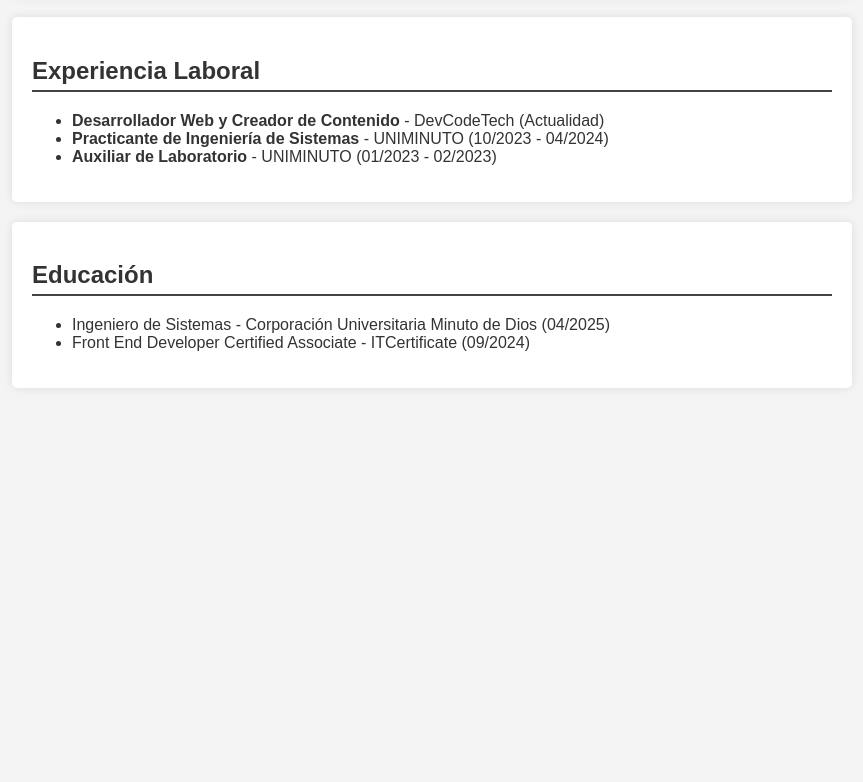
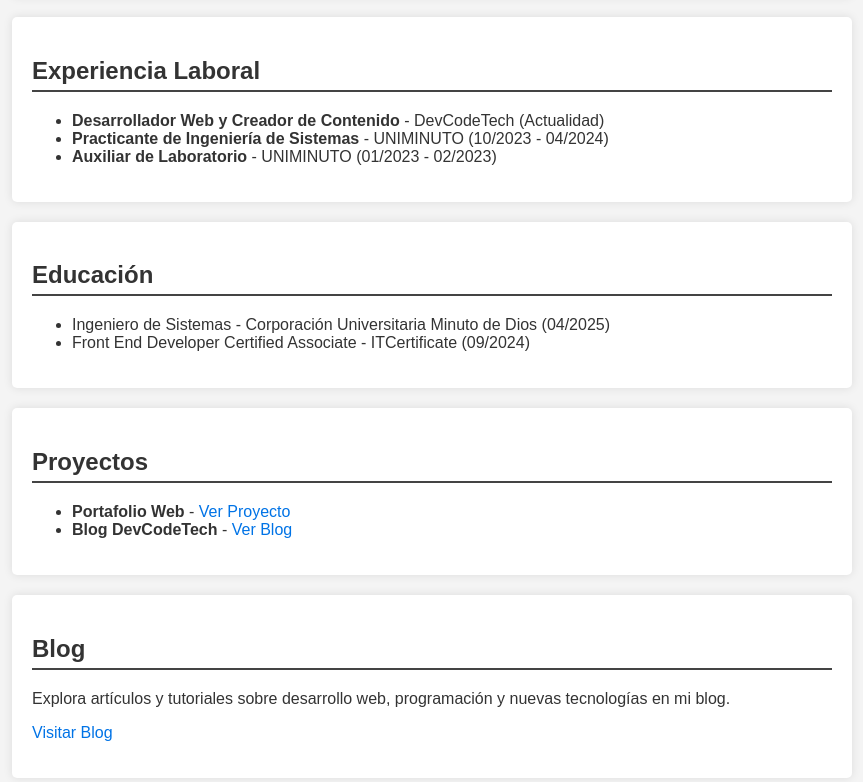
Before and after one commit to camilo-cucariano/DevCodeTech, a plain HTML site: page index.html in a window 1280 px wide. Shown: the part 428-1210 px from the top of the page, without its empty margins (208-1071 px from the left). Before the commit the page ends 836 px from the top, so only its background shows below. Drawn offline with Linux system fonts and the light colour scheme.

Commit message:
Subiendo el portafolio

```diff
--- a/index.html
+++ b/index.html
@@ -40,6 +40,20 @@
         </ul>
     </section>
 
+    <section>
+        <h2>Proyectos</h2>
+        <ul>
+            <li><strong>Portafolio Web</strong> - <a href="https://camilo-cucariano.github.io/portafolio" target="_blank">Ver Proyecto</a></li>
+            <li><strong>Blog DevCodeTech</strong> - <a href="https://camilo-cucariano.github.io/DevCodeTech/blog.html" target="_blank">Ver Blog</a></li>
+        </ul>
+    </section>
+
+    <section>
+        <h2>Blog</h2>
+        <p>Explora artículos y tutoriales sobre desarrollo web, programación y nuevas tecnologías en mi blog.</p>
+        <p><a href="https://camilo-cucariano.github.io/DevCodeTech/blog.html" target="_blank">Visitar Blog</a></p>
+    </section>
+
     <script src="script.js"></script>
 </body>
 </html>
```
